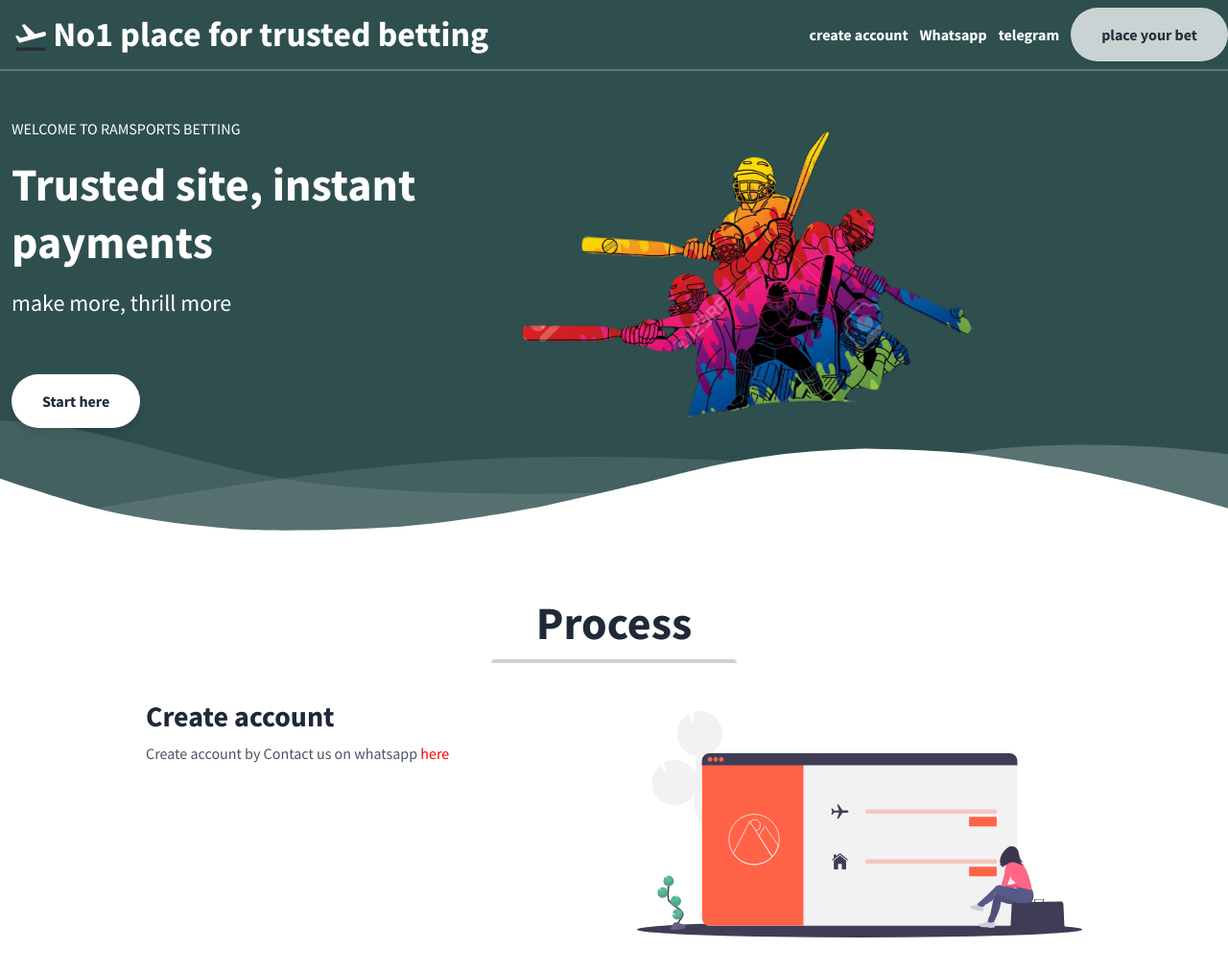
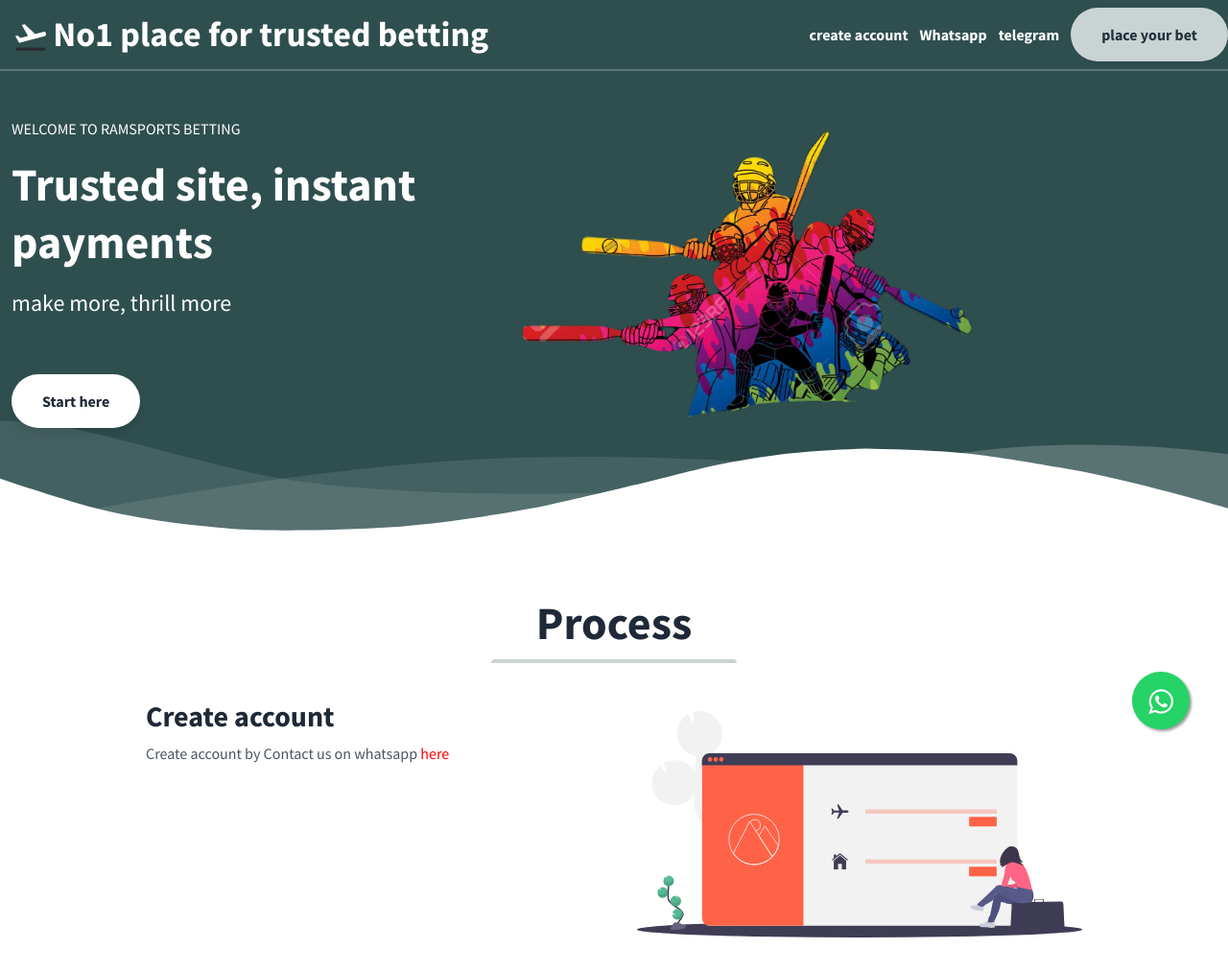
Before and after one commit to iamdsg/ramsport, a plain HTML site: page index.html in a window 1280 px wide. Shown: the top 1014 px of the page at 96% size. Drawn offline with nearby package versions, Linux system fonts and the light colour scheme.

Commit message:
Update index.html

```diff
--- a/index.html
+++ b/index.html
@@ -10,6 +10,7 @@
     <meta name="description" content="trusted place for betting" />
     <meta name="keywords" content="" />
     <meta name="author" content="vsk" />
+    <link rel="stylesheet" href="https://maxcdn.bootstrapcdn.com/font-awesome/4.5.0/css/font-awesome.min.css">
     <link rel="stylesheet" href="https://unpkg.com/tailwindcss/dist/tailwind.min.css" />
     <!--Replace with your tailwind.css once created-->
     <link href="https://fonts.googleapis.com/css?family=Source+Sans+Pro:400,700" rel="stylesheet" />
@@ -18,6 +19,26 @@
       .gradient {
         background: #2f4f4f;
       }
+
+      .float{
+        position:fixed;
+        width:60px;
+        height:60px;
+        bottom:40px;
+        right:40px;
+        background-color:#25d366;
+        color:#FFF;
+        border-radius:50px;
+        text-align:center;
+        font-size:30px;
+        box-shadow: 2px 2px 3px #999;
+        z-index:100;
+}
+
+    .my-float{
+      	margin-top:16px;
+}
+
     </style>
   </head>
   <body class="leading-normal tracking-normal text-white gradient" style="font-family: 'Source Sans Pro', sans-serif;">
@@ -554,11 +575,20 @@
         </a>
       </button>
     </section>
+    <a href="https://api.whatsapp.com/send?
+         phone=7310747066
+         &text=Hola%information%."
+   		 class="float" target="_blank">
+<i class="fa fa-whatsapp my-float"></i>
+</a>
     <!--Footer-->
 
     <!-- jQuery if you need it
   <script src="https://cdnjs.cloudflare.com/ajax/libs/jquery/3.3.1/jquery.min.js"></script>
   -->
+    <script type="text/javascript" src="jquery-3.3.1.min.js"></script>
+    <script type="text/javascript" src="floating-wpp.min.js"></script>
+    <link rel="stylesheet" href="floating-wpp.min.css">
     <script>
       var scrollpos = window.scrollY;
       var header = document.getElementById("header");
```
